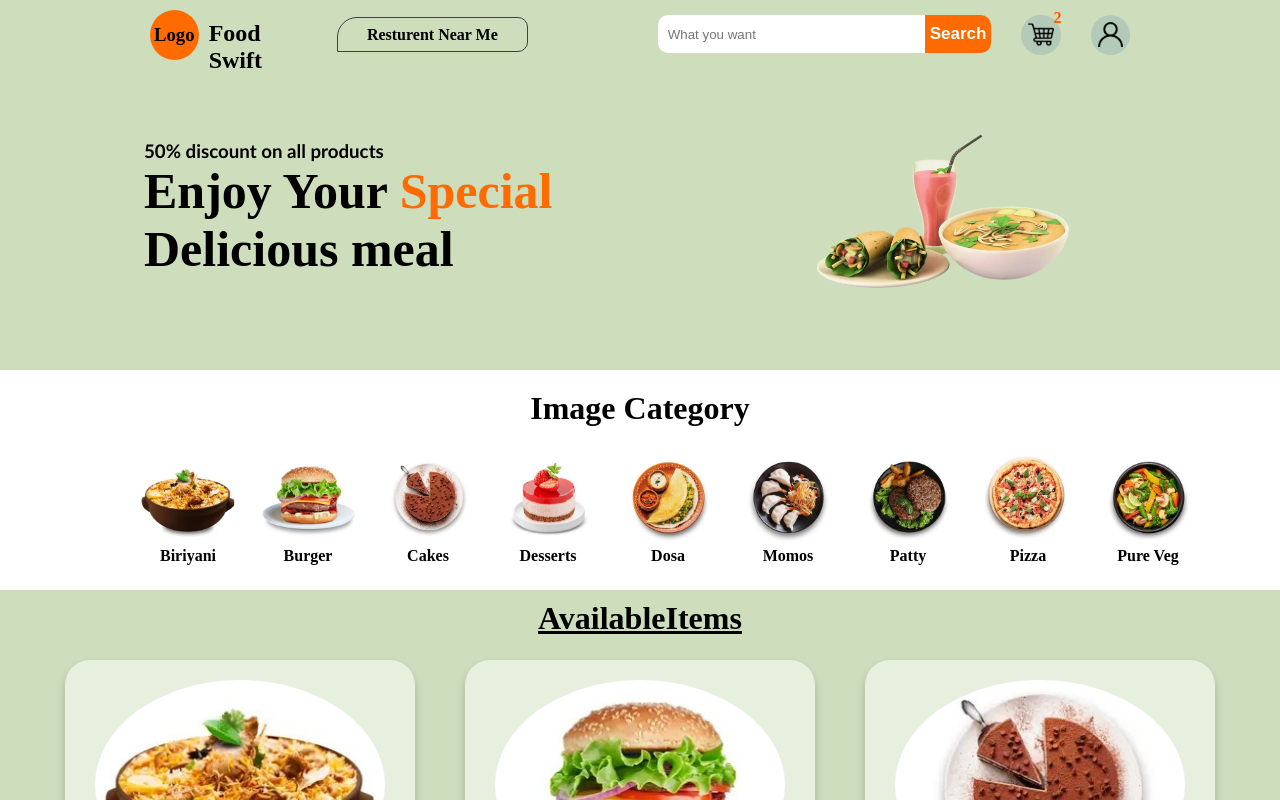
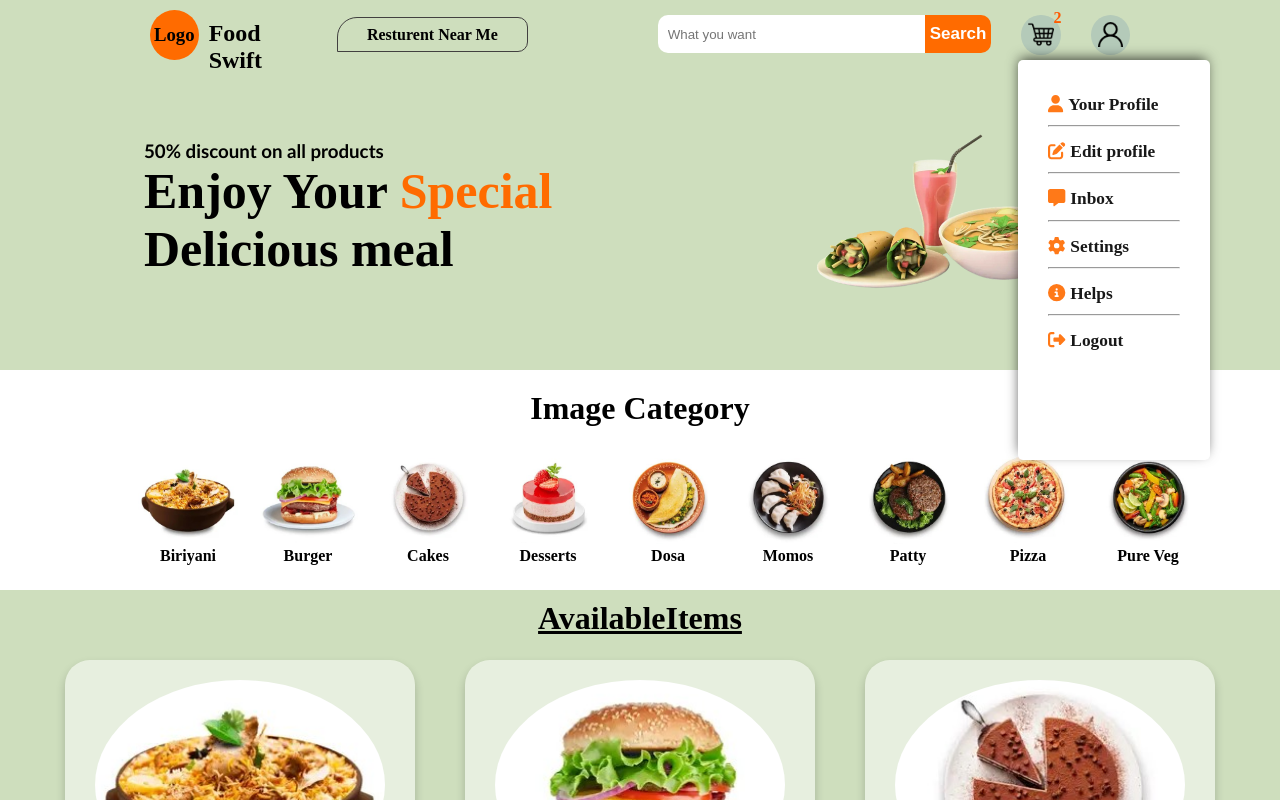
Before and after one commit to homen19/food_swift, a React (Create React App) app: page / in a window 1280 px wide. Both pictures are taken after a click on the element 1110 px from the left and 35 px from the top of the page. Shown: the top 800 px of the page. Built offline with nearby package versions, Linux system fonts and the light colour scheme.

Commit message:
Profile dropdown added in the Navbar file

```diff
--- a/src/components/Navbar/Navbar.js
+++ b/src/components/Navbar/Navbar.js
@@ -1,4 +1,4 @@
-import React, { useState } from 'react'
+import {  React, useState } from 'react'
 import './Navbar.css';
 import cart from "../../assets/Images/cart1.png";
 import profile from "../../assets/Images/prfiles.png";
@@ -6,7 +6,19 @@ import Profile from '../Profile/Profile';
 
 export const Navbar = () => {
 
-  const [dropdown, setDropDown] = React.useState(Profile);
+  const [viewProfile, setViewProfile] = useState(false);
+  const [open, setOpen] = useState(false);
+
+  const ProfileOffHandler = () =>{
+    if(!open) {
+      setViewProfile(true);
+      setOpen(true);
+    }
+    else{
+      setViewProfile(false);
+      setOpen(false);
+    }
+  }
 
   return (
     <>
@@ -30,9 +42,12 @@ export const Navbar = () => {
             <p className='cart-count'>2</p>
         </div>
 
-        <div className="profile" onClick={()=> setDropDown(dropdown) }>
+        <div className="profile" onClick={ProfileOffHandler}>
           <img src={profile} alt="profile" />
         </div>
+        {
+          viewProfile && <Profile />
+        }
 
       </div>
     </>
--- a/src/components/Profile/Profile.css
+++ b/src/components/Profile/Profile.css
@@ -1,18 +1,30 @@
-.dropdown-menu{
-    border: 2px solid red;
+.dropdown-menu {
+    width: 15%;
+    height: 400px;
+    position: absolute;
+    top: 60px;
+    right: 70px;
+    padding: 20px 30px;
+    border-radius: 5px;
+    background-color: white;
+    -webkit-box-shadow: -1px -4px 13px -3px rgba(0, 0, 0, 0.75);
+    -moz-box-shadow: -1px -4px 13px -3px rgba(0, 0, 0, 0.75);
+    box-shadow: -1px -4px 13px -3px rgba(0, 0, 0, 0.75);
 }
 
-.dropdownItem{
-    font-family: Arial, Helvetica, sans-serif;
-    font-size: 14px;
-    font-weight: 100;
-    line-height: 19px;
-    letter-spacing: -0.1px;
-    color: rgba(17, 11, 11, 0.6);
-    padding-top: 3px;
-    margin-left: 20px;
+.dropdown-menu ul{
+    display: block;
 }
-
-.dropdownItem li{
+.dropdown-menu ul li{
     list-style: none;
+    color: black;
+    font-weight: 600;
+    opacity: 0.9;
+    font-size: 13pt;
+    padding-bottom: 10px;
+    padding-top: 15px;
 }
+.dropdown-menu ul li .icon{
+    color: #FF6B00;
+    padding-right: 5px;
+}
--- a/src/components/Profile/Profile.js
+++ b/src/components/Profile/Profile.js
@@ -1,17 +1,24 @@
 import React from 'react'
 import './Profile.css';
+import { FontAwesomeIcon } from "@fortawesome/react-fontawesome";
+import { faUser } from "@fortawesome/free-solid-svg-icons";
+import { faPenToSquare } from "@fortawesome/free-solid-svg-icons";
+import { faMessage } from "@fortawesome/free-solid-svg-icons";
+import { faGear } from "@fortawesome/free-solid-svg-icons";
+import { faCircleInfo } from "@fortawesome/free-solid-svg-icons";
+import { faRightFromBracket } from "@fortawesome/free-solid-svg-icons";
 
-const Profile = () => {
+const Profile = (props) => {
   return (
     <>
       <div className='dropdown-menu'>
-        <ul className='dropdownItem'>
-              <li>My profile</li>
-              <li>Edit profile</li>
-              <li>Inbox</li>
-              <li>Settings</li>
-              <li>Helps</li>
-              <li>Logout</li>
+        <ul>
+              <li><FontAwesomeIcon icon={faUser} className='icon' />Your Profile</li><hr />
+              <li><FontAwesomeIcon icon={faPenToSquare} className='icon'/>Edit profile</li><hr />
+              <li><FontAwesomeIcon icon={faMessage} className='icon' />Inbox</li><hr />
+              <li><FontAwesomeIcon icon={faGear} className='icon'/>Settings</li><hr />
+              <li><FontAwesomeIcon icon={faCircleInfo} className='icon'/>Helps</li><hr />
+              <li><FontAwesomeIcon icon={faRightFromBracket} className='icon'/>Logout</li>
         </ul>
       </div>
     </>
--- a/src/pages/Home/Home.js
+++ b/src/pages/Home/Home.js
@@ -5,7 +5,7 @@ import { ItemCategory } from '../../components/ItemCategories/ItemCaterory'
 
 import { Footer } from '../../components/Footer/Footer'
 import { AvailableItems } from '../../components/AvailableItems/AvailableItems'
-import Profile from '../../components/Profile/Profile';
+
 
 
 
@@ -18,7 +18,7 @@ export const Home = () => {
         <ItemCategory />
         <AvailableItems />
         <Footer />
-        <Profile />
+        {/* <Profile /> */}
     </>
   )
 }
```
